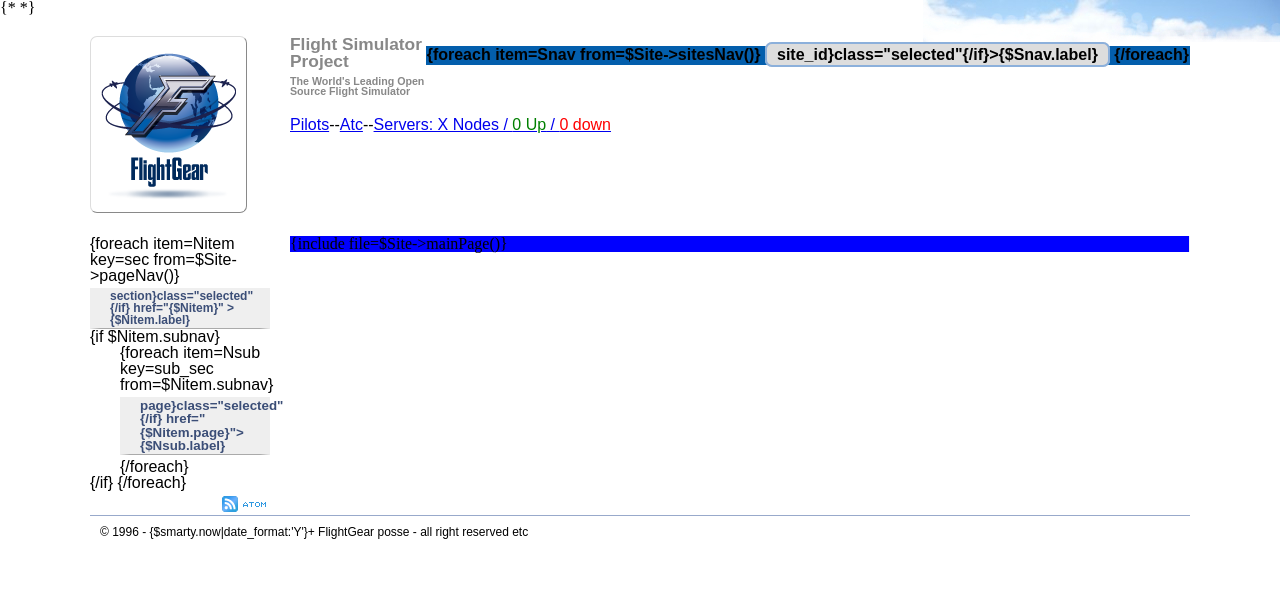
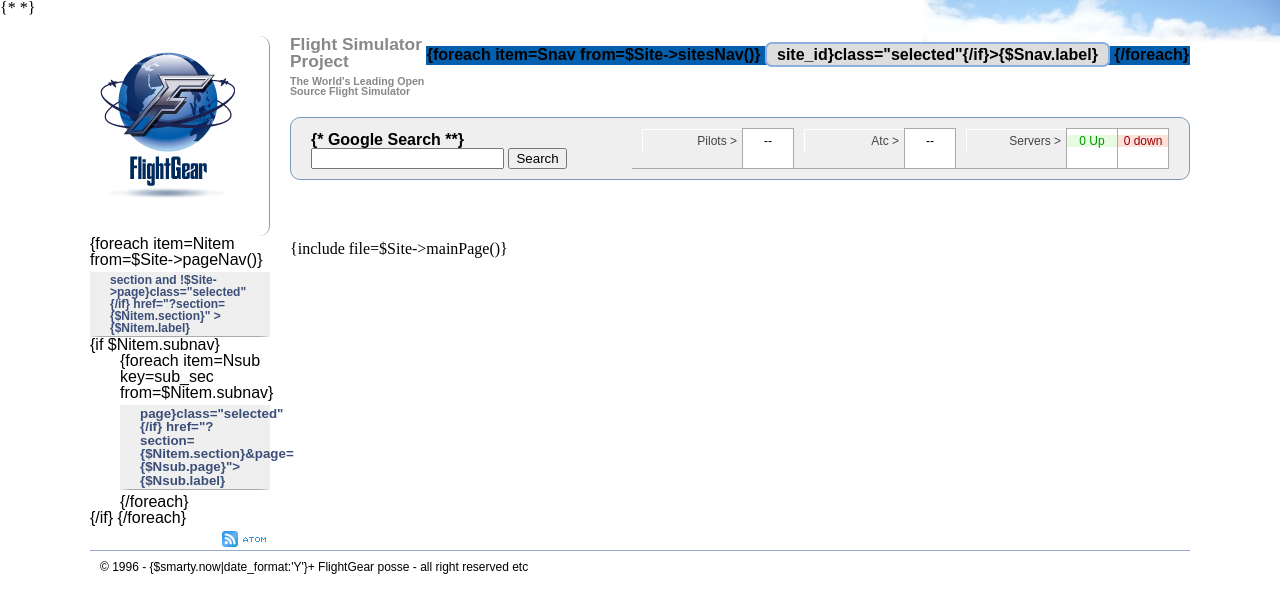
Before and after one commit to ac001/flightgear-php, a PHP site: page /templates/web_container.html in a window 1280 px wide. Shown: the top 613 px of the page. Run offline with PHP 8.4, Linux system fonts and the light colour scheme; some libraries are stand-ins or nearby versions.

Commit message:
Convertions process and nav working

```diff
--- a/index.html
+++ b/index.html
@@ -36,7 +36,7 @@
 
 			<li><a href="http://fg-master.appspot.com/" class="selected">Portal</a></li>
 
-			<li><a href="http://fg-www.appspot.com/">Website</a></li>
+			<li><a href="web.php">Website</a></li>
 
 			<li><a href="http://fg-aircraft.appspot.com/">Aircraft</a></li>
 
--- a/style_sheets/www.1.css
+++ b/style_sheets/www.1.css
@@ -9,20 +9,16 @@
 	font-family: serif;
 }
 
-
-
 /* Multiplayer server status */
 .status_down{
 	color: #990000;
 	background-color: #FFE1DB;
-	text-align: center;
 	display: block;
 }
 .status_up{
 	color: #009900;
+	background-color: #E7FAE2;
 	display: block;
-	background-color: #E7FAE2;
-	text-align: center;
 }
 
 
@@ -87,7 +83,6 @@
 #main_container{
 	max-width: 1100px;
 	margin: 20px auto;
-	bsackground-color: pink;
 }
 
 /***************************************/
@@ -99,30 +94,33 @@
  /** THis height needs to be same as header_container **/
 #left_container #flightgear_logo_box{
 	height: 200px;
+	border-right: 1px outset #efefef;
+	border-radius: 10px;
+	-moz-border-radius: 10px;
+	-webkit-border-radius: 10px;
 }
 #left_container #flightgear_logo img{
-	border: 1px outset #dddddd;
+	ssborder: 1px outset #dddddd;
 	margin: 0px;
 	padding: 10px;
 	background-color: white;
-	border-radius: 7px;
-	-moz-border-radius: 7px;
-	-webkit-border-radius: 7px;
+
 }
 /***************************************/
 /** Header Container **/
 #header_container{
 	margin-left: 200px;
+	margin-bottom: 5px;
 	height: 200px;
 	font-family: sans-serif;
 	ssbackground-color: red;
 }
 
 #header_container h1{
-	ssbackground-color: red;
 	margin-bottom: 5px;
 	font-size: 13pt;
 	color: #888888;
+	width: 33%;
 }
 #header_container h2{
 	margin-bottom: 10px;
@@ -131,18 +129,77 @@
 	margin-bottom: 20px;
 }
 
-/** Right Container **/
+/******************************************/
+/** Top MP Table **/
+/******************************************/
+#mp_header{
+	border: 1px solid #789ABC;
+	padding: 10px 20px 10px 20px;
+	background-color: #efefef;
+	border-radius: 10px;
+	-moz-border-radius: 10px;
+	-webkit-border-radius: 10px;
+}
+#mp_header table{
+	width: 100%;
+	font-family: sans-serif;
+}
+#mp_header table th{
+	text-align:left;
+}
+
+#mp_header table td{
+	padding: 0px;
+}
+
+/* label */
+#mp_header table td.mp_label{
+	ssbackground-color: #dddddd;
+	font-size: 9pt;
+	text-align: right;
+	width: 100px;
+	padding-left: 10px;
+	border-bottom: 1px solid #aaaaaa;
+}
+#mp_header table td.mp_label a{
+	text-decoration: none;
+	color: #444444;
+	ssbackground-color: red;
+	display: block;
+	padding: 5px;
+	border-top: 1px solid white;
+	border-left: 1px solid white;
+}
+
+#mp_header table td.mp_label a:hover{
+	text-decoration: none;
+	color: blue;
+	background-color: #A9D4F7;
+	border-top: 1px solid #cccccc;
+	border-left: 1px solid #cccccc;
+
+}
+/* value */
+#mp_header table td.mp_value{
+	font-size: 9pt;
+	background-color: white;
+	border: 1px solid #aaaaaa;
+	text-align: center;
+
+	width: 50px;
+}
+
+
+
+/***************************************/
+/** Content Container **/
 #content_container{
 	margin-left: 200px;
-	border-right: 1px solid #efefef;
-	padding-right: 5px;
-	background-color: blue;
+	ssborder-right: 1px solid #efefef;
+	sspadding-right: 5px;
+	ssbackground-color: blue;
 }
 
-#content_container h1#site_title{
-	background-color: red;
-	float: left;
-}
 
 /***************************************************/
 /* Inter Site Navigation */
--- a/templates/web_container.html
+++ b/templates/web_container.html
@@ -4,7 +4,7 @@
 <head>
 
 <meta http-equiv="Content-Type" content="text/html; charset=iso-8859-1;">
-<title>{$Site->page_title} | {$Site->site_title}</title>
+<title>{$Site->pageTitle()} | {$Site->site_title}</title>
 
 {*
 <script type="text/javascript" src="http://fg-cache.appspot.com/js/jquery-1.4.2.min.js"></script>
@@ -38,12 +38,13 @@
 	<!--## Page Navigation  ##-->
 	<div id="page_nav">
 		<ul>
-		{foreach item=Nitem key=sec from=$Site->pageNav()}
-			<li><a {if $sec == $Site->section}class="selected"{/if} href="{$Nitem}" >{$Nitem.label}</a>
+		{foreach item=Nitem from=$Site->pageNav()}
+			<li><a {if $Nitem.section == $Site->section and !$Site->page}class="selected"{/if} href="?section={$Nitem.section}" >{$Nitem.label}</a>
 			{if $Nitem.subnav}
 			<ul>
 			{foreach item=Nsub key=sub_sec from=$Nitem.subnav}
-				<li><a {if $Nsub.page == $Site->page}class="selected"{/if} href="{$Nitem.page}">{$Nsub.label}</a></li>
+				<li><a {if $Nsub.page == $Site->page}class="selected"{/if}
+						href="?section={$Nitem.section}&page={$Nsub.page}">{$Nsub.label}</a></li>
 			{/foreach}
 			</ul>
 			{/if}
@@ -75,16 +76,29 @@
 	<h1>Flight Simulator Project</h1>
 	<h2>The World's Leading Open Source Flight Simulator</h2>
 
-	<table class="sstop_table">
+	<div id="mp_header">
+	<table>
 		<tr>
-		<td class="mp_label"><a href="#">Pilots</a></td>
+		<th>{* Google Search **}
+			<form action="http://www.google.com/cse" ssid="cse-search-box" class="toolbar_form">
+			<div>
+				<input type="hidden" name="cx" value="" />
+				<input type="hidden" name="ie" value="UTF-8" />
+				<input type="text" name="q" size="21" />
+				<input type="submit" name="sa" value="Search" />
+			</div>
+			</form>
+			<script type="text/javascript" src="http://www.google.com/cse/brand?form=cse-search-box&lang=en"></script></th>
+		<td class="mp_label"><a href="#">Pilots &gt;</a></td>
 		<td class="mp_value">--</td>
-		<td class="mp_label"><a href="/idea/multiplayer/atc/">Atc</a></td>
+		<td class="mp_label"><a href="/idea/multiplayer/atc/">Atc &gt;</a></td>
 		<td class="mp_value">--</td>
-		<td><a href="http://fg-online.appspot.com/servers/">Servers:
-			X Nodes / <span style="color: green">0 Up</span> / <span style="color: red">0 down</span></a></td>
+		<td class="mp_label"><a href="/idea/multiplayer/atc/">Servers &gt;</a></td>
+		<td class="mp_value"><span class="status_up">0 Up</span></td>
+		<td class="mp_value"><span class="status_down">0 down</span></td>
 		</tr>
 	</table>
+	</div>
 </div>
 
 
@@ -92,21 +106,23 @@
 <!--### Content Container =  MAIN content ###-->
 <!--###################################################################################-->
 <div id="content_container">
+	{include file=$Site->mainPage()}
+</div>
 
 
-	<!--######################################################-->
-	<!-- ### main Cnntent ###-->
-		{include file=$Site->mainPage()}
-
-</div><!-- content_container -->
-
-
+<!--####################################################################################-->
+<!--### Footer =   content ###-->
+<!--###################################################################################-->
 <div id="footer_box">
 	<p>&copy; 1996 - {$smarty.now|date_format:'Y'}+ FlightGear posse - all right reserved etc</p>
 </div><!-- end footer-->
 
 </div><!-- end main_container -->
 
+
+
+
+
 <!-- Brandano: chow, did you spot any bugs ?? visit #flightgear and complain to ac001 with a patch ;-) -->
 
 </body>
--- a/templates/web_site/index.html
+++ b/templates/web_site/index.html
@@ -18,7 +18,7 @@
 
 
 <div id="content_box">
-	<h1>Main Title</h1>
+	<h1>{$Site->pageTitle()}</h1>
 	<p>The {$Site->tm} flight simulator project is an open-source, multi-platform, cooperative flight simulator development project. Source code for the entire project is available and licensed under the <a href="/idea/about/license/">GNU General Public License.</a>.</p>
 
 	<h3>Headlines</h3>
--- a/templates/web_site/snip.liveries_box.html
+++ b/templates/web_site/snip.liveries_box.html
@@ -2,9 +2,9 @@
 	<h3>Custom Livery</h3>
 	<p>Download and share from over 170+ <a href="http://liveries.flightgear.org/liveries.php">liveries</a> at <a href="http://liveries.flightgear.org">liveries.flightgear.org</a></p>
 	<p><b>Latest</b></p>
-	<ul>
-	{% for c in app.liveries %}
+	<ul>TODO
+	{* % for c in app.liveries %}
 		<li><a href="http://liveries.flightgear.org/aircraft.php">{{ c.title }}</a></li>
-	{% endfor %}
+	{% endfor % *}
 	</ul>
 </div>
```
Also changed, not shown: other parts of style_sheets/www.1.css (+1 -129 lines), classes/fgSite.php (+20 -4 lines), config/config.inc.php (+17 -13 lines), templates/web_site/about.features.html (+12 -13 lines), templates/web_site/about.html (+11 -12 lines), templates/web_site/about.license.html (+8 -11 lines), templates/web_site/index.announce.html (+8 -12 lines), templates/web_site/index.calendar.html (+7 -6 lines).
